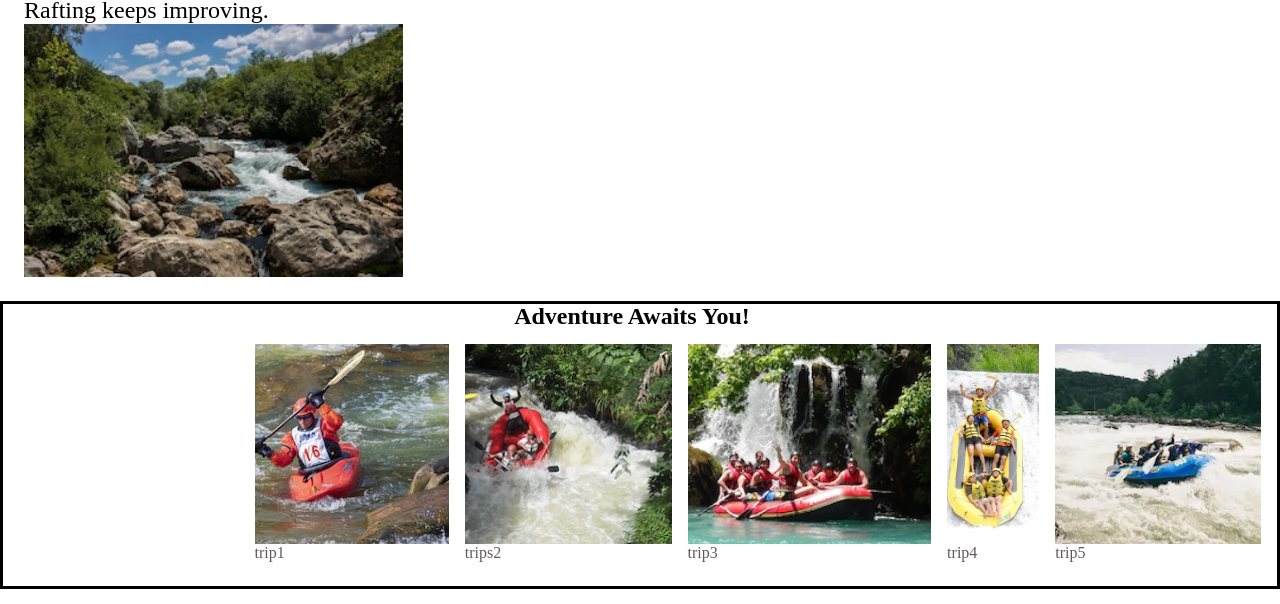
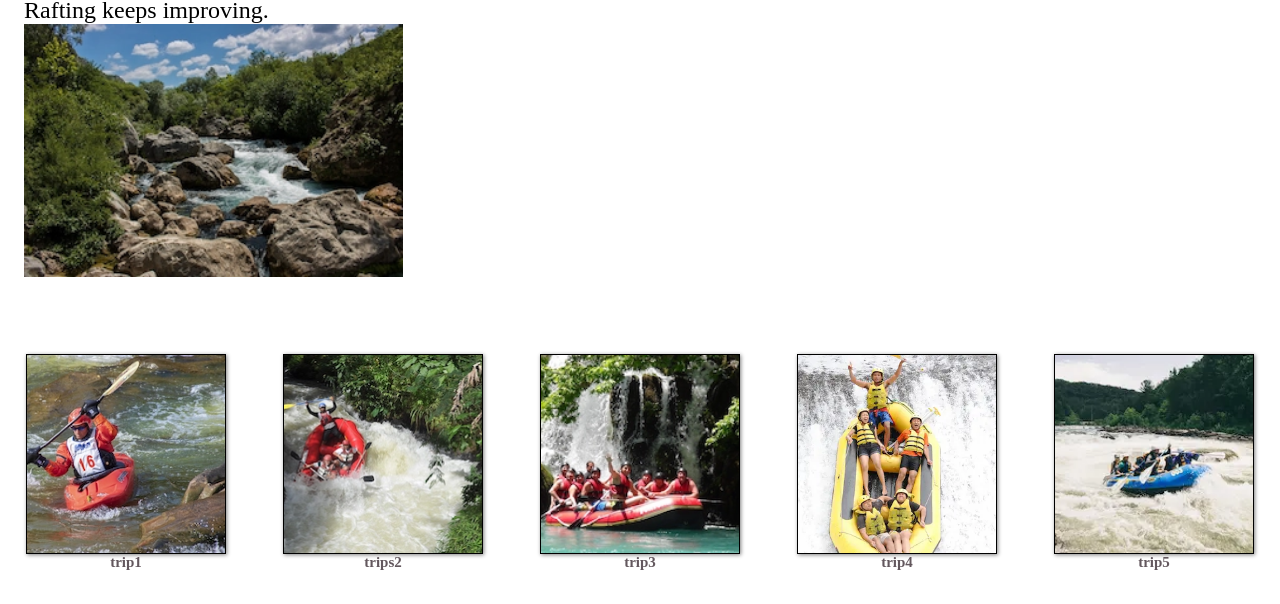
Before and after one commit to merarim-287/wdd130, a plain HTML site: page wwr/about.html in a window 1280 px wide. Shown: the part 1409-2013 px from the top of the page. Drawn offline with Linux system fonts and the light colour scheme.

Commit message:
figures on about page

```diff
--- a/wwr/about.html
+++ b/wwr/about.html
@@ -48,8 +48,8 @@
                  for safety and cpr.
             </p>
         </section>
-        <section class="adventures">
             <h2>Adventure Awaits You! </h2>
+            <div class="adventures">
             <figure>
             <img src="images/section1.webp" alt="picture 1">
             <figcaption>trip1</figcaption>
@@ -70,7 +70,7 @@
             <img src="images/section5.webp" alt="picture 5">
             <figcaption>trip5</figcaption>
             </figure>
-        </section>
+        </div>
     </main>
     <footer >
         <p>©️ 2025, White Water Rafting ✨Merari M. Gonzalez ✨</p>
--- a/wwr/styles/rafting.css
+++ b/wwr/styles/rafting.css
@@ -228,13 +228,35 @@ h1 {
     margin-left: 45%;
 }
 
+figcaption {
+    text-align: center;
+    font-size: 15px;
+    font-weight: 550;
+}
+
 .adventures {
     display: flex;
-    flex-direction: row;
     justify-content: space-between;
     align-items: center;
-    background-color: white;
-    border: 3px solid black;
+    flex-wrap: wrap;
+    padding: 1rem;
+    gap: 1rem;
+}
+
+.adventures figure img {
+    width: 200px;
+    height: 200px;
+    object-fit: cover;
+    display: block;
+    border: 1.5px solid black;
+    box-shadow: 1px 1px 4px gray;
+}
+
+.adventures figure {
+    flex: 1 1 18%;
+    max-width: 200px;
+    padding: 0;
+    margin: 10px;
 }
 
 .employees {
@@ -278,17 +300,6 @@ h1 {
     font-size: 30px
 }
 
-figure {
-    margin: 2rem .5rem 1rem 0.5rem;
-    background-color: white;
-}
-
-figure img {
-    width: 100%;
-    height: 200px;
-    object-fit: cover;
-    display: block;
-}
 
 form {
     background-color: rgb(206, 204, 204);
```
